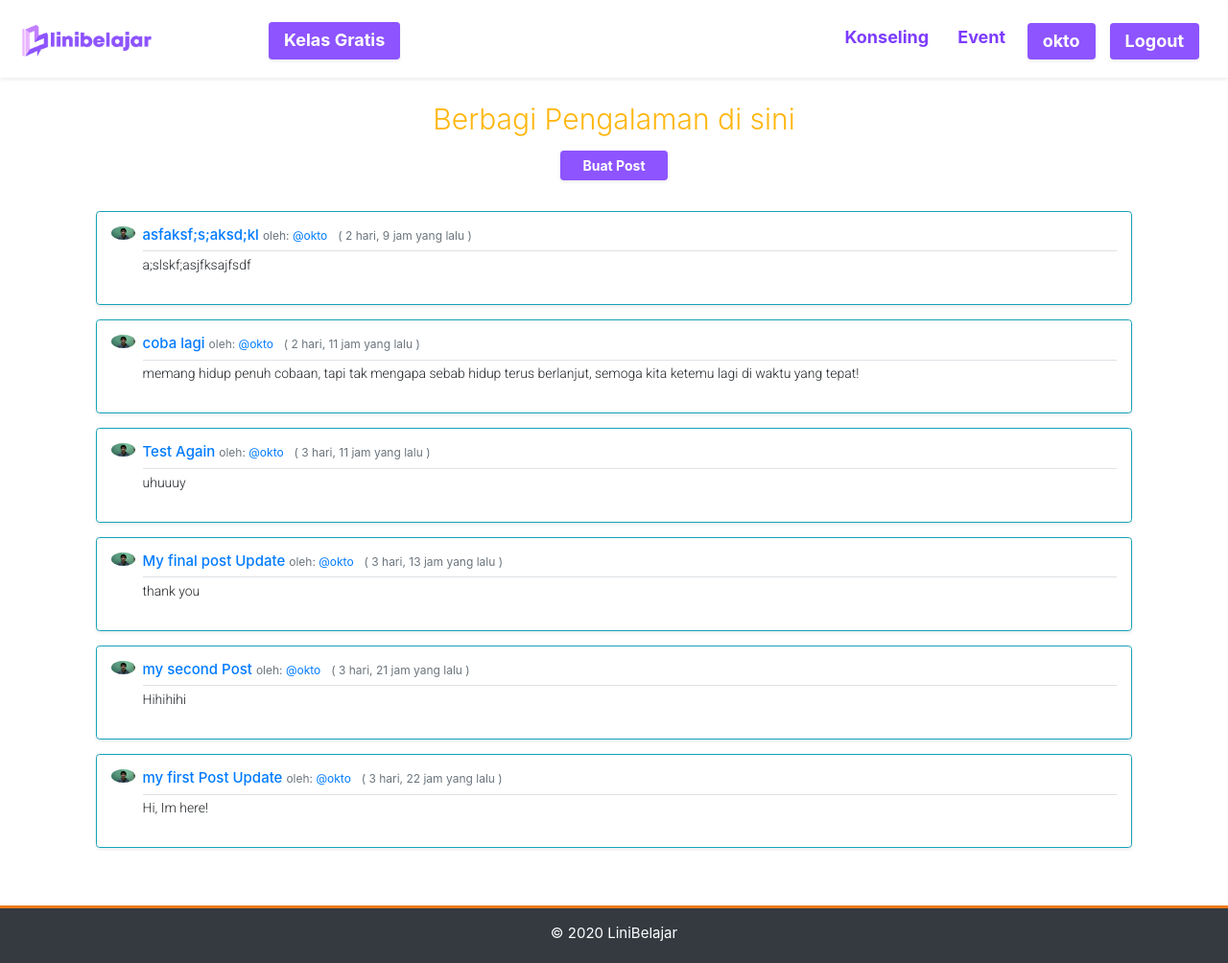
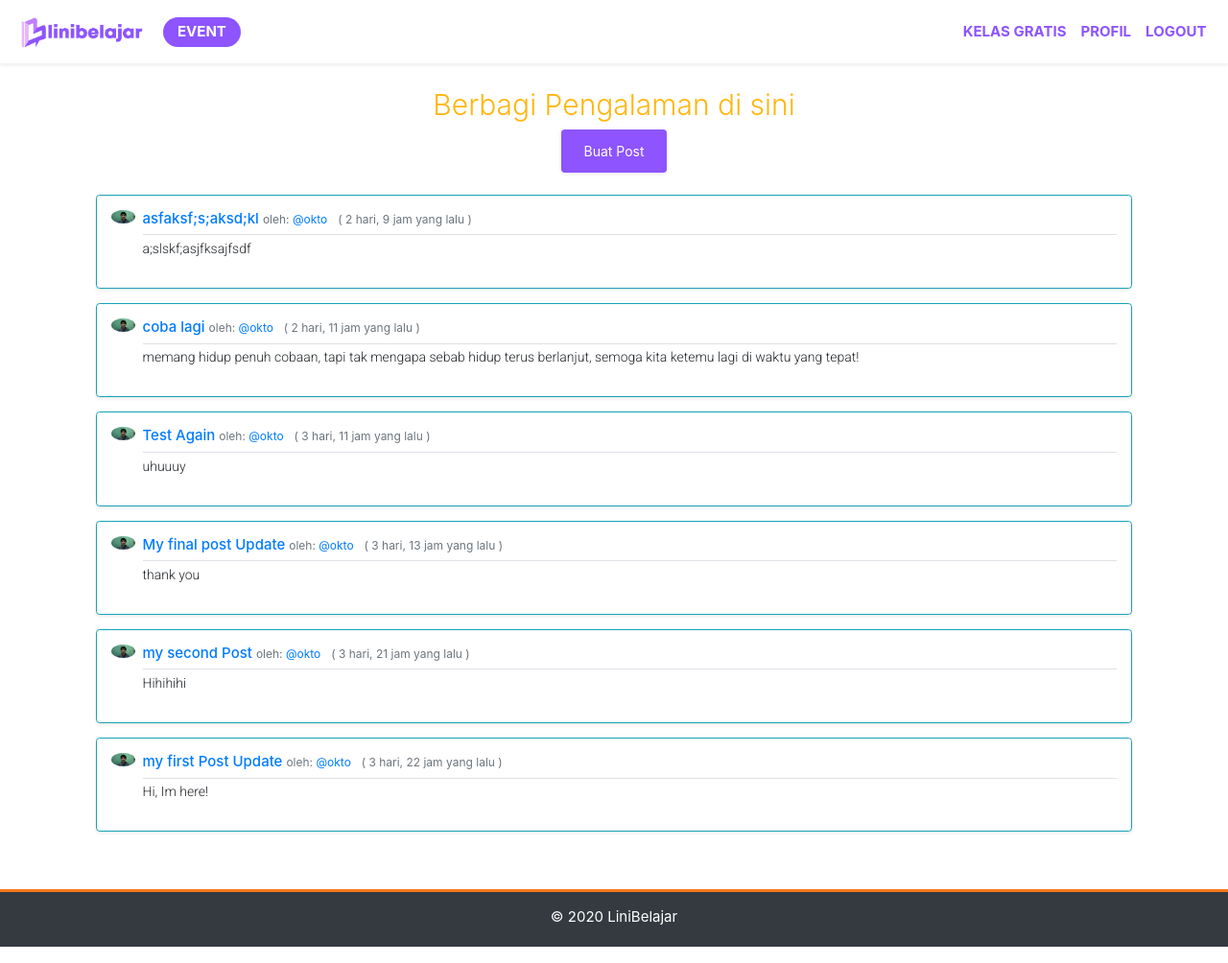
Before and after one commit to oktoberlin/Project1, a Django app: page / in a window 1280 px wide. Shown: the whole page at 96% size. Run offline with Django 3.2, Linux system fonts and the light colour scheme; a user stored in the database is signed in; data comes from the database, SQL or seed files in the repository; both versions use the stored data as it was after the commit; some libraries are stand-ins or nearby versions.

Commit message:
fix navbar

```diff
--- a/LiniBelajar/static/css/home.css
+++ b/LiniBelajar/static/css/home.css
@@ -2,20 +2,27 @@
 	background-color: white !important;
 }
 
-.line-height {
-	line-height: 14px;
-	margin-top: 7px;
-	margin-bottom: 9px;
+.free-class-nav {
+	border-radius: 40px;
+	color: white !important;
+	background: #8d54ff !important;
+	transition: all 0.3s ease 0s;
+	line-height: 16px;
 }
-.line-height1 {
-	line-height: 7px;
-	margin-top: 7px;
-	margin-bottom: 9px;
+
+.free-class-nav:hover {
+	background: white !important;
+	color: #8d54ff !important;
+	border: 1px solid #8d54ff !important;
+}
+
+.toggler-font {
+	color: #8d54ff !important;
+	font-weight: bold;
 }
 
 .navfont {
 	color: #7d3cff !important;
-	font-weight: bold;
 	font-size: 18px;
 }
 .navfont:hover {
@@ -44,13 +51,11 @@ h1 {
 
 .counselingitem {
 	color: white !important;
-	font-weight: bold;
 	font-size: 18px;
 }
 
 .counselingitem1 {
 	color: white !important;
-	font-weight: bold;
 	font-size: 14px;
 }
 .counselingitem:hover {
@@ -73,10 +78,6 @@ h1 {
 .study {
 	text-align: center;
 	margin-top: 30px;
-}
-
-img {
-	margin-bottom: 50px;
 }
 
 fieldset {
--- a/LiniBelajar/templates/layout.html
+++ b/LiniBelajar/templates/layout.html
@@ -8,7 +8,7 @@
 
     <!-- Bootstrap CSS -->
     <link rel="stylesheet" href="https://stackpath.bootstrapcdn.com/bootstrap/4.5.0/css/bootstrap.min.css" integrity="sha384-9aIt2nRpC12Uk9gS9baDl411NQApFmC26EwAOH8WgZl5MYYxFfc+NcPb1dKGj7Sk" crossorigin="anonymous">
-    <link rel="stylesheet" type="text/css" href="{% static 'css/home.css' %}?v={22}">
+    <link rel="stylesheet" type="text/css" href="{% static 'css/home.css' %}?v={23}">
     <link rel="stylesheet" href="https://use.fontawesome.com/releases/v5.7.2/css/all.css" integrity="sha384-fnmOCqbTlWIlj8LyTjo7mOUStjsKC4pOpQbqyi7RrhN7udi9RwhKkMHpvLbHG9Sr"
     crossorigin="anonymous">
     <link href="https://fonts.googleapis.com/css2?family=Roboto:wght@300&display=swap" rel="stylesheet">
--- a/LiniBelajar/templates/nav-bar.html
+++ b/LiniBelajar/templates/nav-bar.html
@@ -1,47 +1,43 @@
 {% load static %}
-<div class="shadow-sm">
-    <nav class="navbar navbar-expand-sm navbar-light bg-light mynav ml-auto mb-5 line-height">
-        <a class="navbar-brand" href="{% url 'community' %}" style="margin-bottom: -45px;">
-            <img src="{% static 'gambar/logo-nav.png' %}" width="150" class="d-inline-block align-center" alt="">
+
+    <nav class="navbar navbar-expand-sm navbar-light mynav shadow-sm mb-5 line-height">
+        <a class="navbar-brand" href="{% url 'community' %}">
+            <img src="{% static 'gambar/logo-nav.png' %}" width="140" alt="linibelajar">
         </a>
 
-        <ul class="navbar-nav ml-5 justify-content-between">
-            <li class="nav-item pt-2" style="margin-top:-9px; margin-left: 55px;">
-                <button class="btn btn-sm counseling shadow-sm rounded line-height">
-                <a class="nav-link counselingitem" href="#" type="button">Kelas Gratis</a>
-                </button>
-            </li>
-        </ul>
+        <a class="nav-link free-class-nav font-weight-bold" href="#" type="button">EVENT</a>
+
         <button class="navbar-toggler" type="button" data-toggle="collapse" data-target="#navbarSupportedContent" aria-controls="navbarSupportedContent" aria-expanded="false" aria-label="Toggle navigation">
             <span class="navbar-toggler-icon"></span>
         </button>
 
-        <div class="collapse navbar-collapse" id="navbarSupportedContent">
-            <ul class="navbar-nav ml-auto color">
-                <li class="nav-item mr-3 ml-auto">
-                    <a class="nav-link pt-3 navfont" href="#">Konseling</a>
+        <div class="collapse navbar-collapse justify-content-end" id="navbarSupportedContent">
+            <ul class="navbar-nav">
+
+                <li class="nav-item active ml-auto">
+                    <a class="nav-link toggler-font" href="{% url 'logout' %}">KELAS GRATIS</a>
                 </li>
 
-                <li class="nav-item mr-3 ml-auto">
-                    <a class="nav-link pt-3 navfont" href="#">Event</a>
-                </li>
                 {% if user.is_authenticated %}
-                <li class="nav-item active mr-3 ml-auto">
-                    <button type="button" class="btn btn-sm counseling shadow-sm rounded line-height"><a class="nav-link counselingitem" href="{% url 'profile' %}">{{ user.username }}</a></button>
+                <li class="nav-item active ml-auto">
+                    <a class="nav-link toggler-font" href="{% url 'profile' %}">PROFIL</a>
                 </li>
 
-                <li class="nav-item active mr-3 ml-auto">
-                    <button type="button" class="btn btn-sm counseling shadow-sm rounded line-height"><a class="nav-link counselingitem" href="{% url 'logout' %}">Logout</a></button>
+                <li class="nav-item active ml-auto">
+                    <a class="nav-link toggler-font" href="{% url 'logout' %}">LOGOUT</a>
                 </li>
                 {% else %}
-                <li class="nav-item active mr-3 ml-auto">
-                    <button type="button" class="btn btn-sm counseling shadow-sm rounded line-height"><a class="nav-link counselingitem" href="{% url 'login' %}">Login</a></button>
+                <li class="nav-item active ml-auto">
+                    <a class="nav-link toggler-font" href="{% url 'login' %}">LOGIN</a>
                 </li>
-                <li class="nav-item active mr-3 ml-auto">
-                    <button type="button" class="btn btn-sm counseling shadow-sm rounded line-height"><a class="nav-link counselingitem" href="{% url 'register' %}">Daftar</a></button>
+                <li class="nav-item active ml-auto">
+                    <a class="nav-link toggler-font" href="{% url 'register' %}">DAFTAR</a>
                 </li>
+
                 {% endif %}
+
+
+
             </ul>
         </div>
     </nav>
-</div>
```
Also changed, not shown: LiniBelajar/db.sqlite3.
